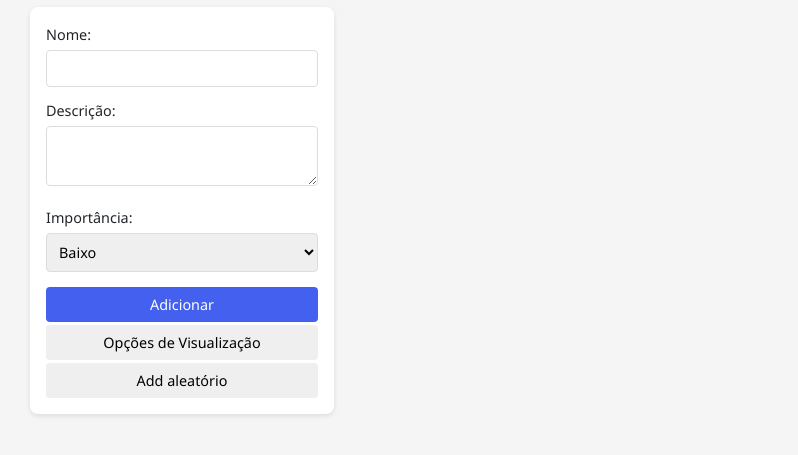
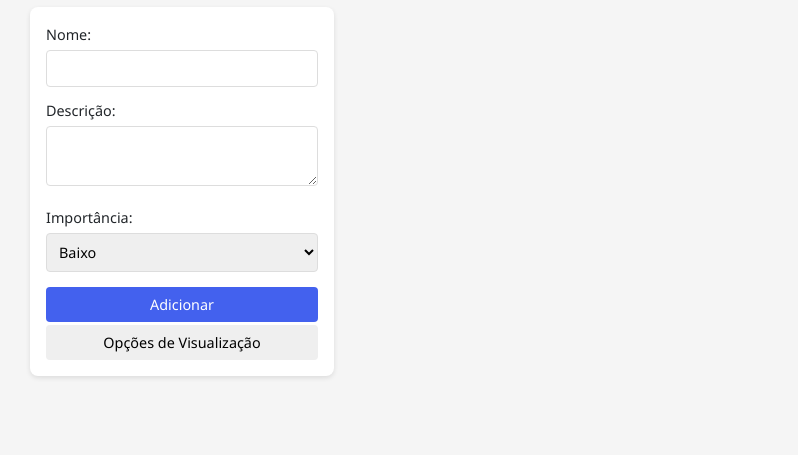
Before and after one commit to Nyahstic2/ToDos, a plain HTML site: page index.html in a window 1280 px wide. Shown: the part 73-528 px from the top of the page, without its empty margins (10-808 px from the left). Drawn offline with Linux system fonts and the light colour scheme.

Commit message:
Update index.html

```diff
--- a/index.html
+++ b/index.html
@@ -26,7 +26,7 @@
       </form>
       <button id="changeOrder">Opções de Visualização</button>
 
-      <button id="addlea">Add aleatório</button>
+      <button id="addlea" style="display: none">Adicionar um exemplo</button>
     </div>
     <div id="tarefas">
 
```
